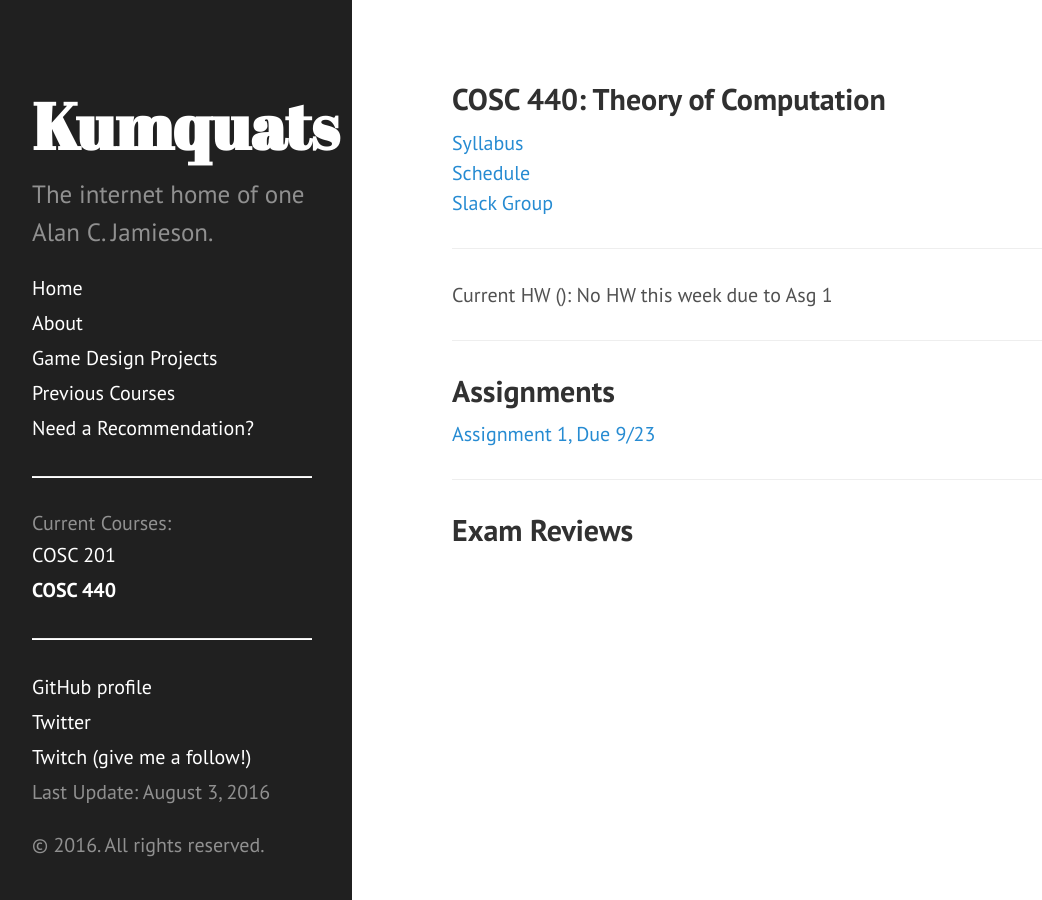
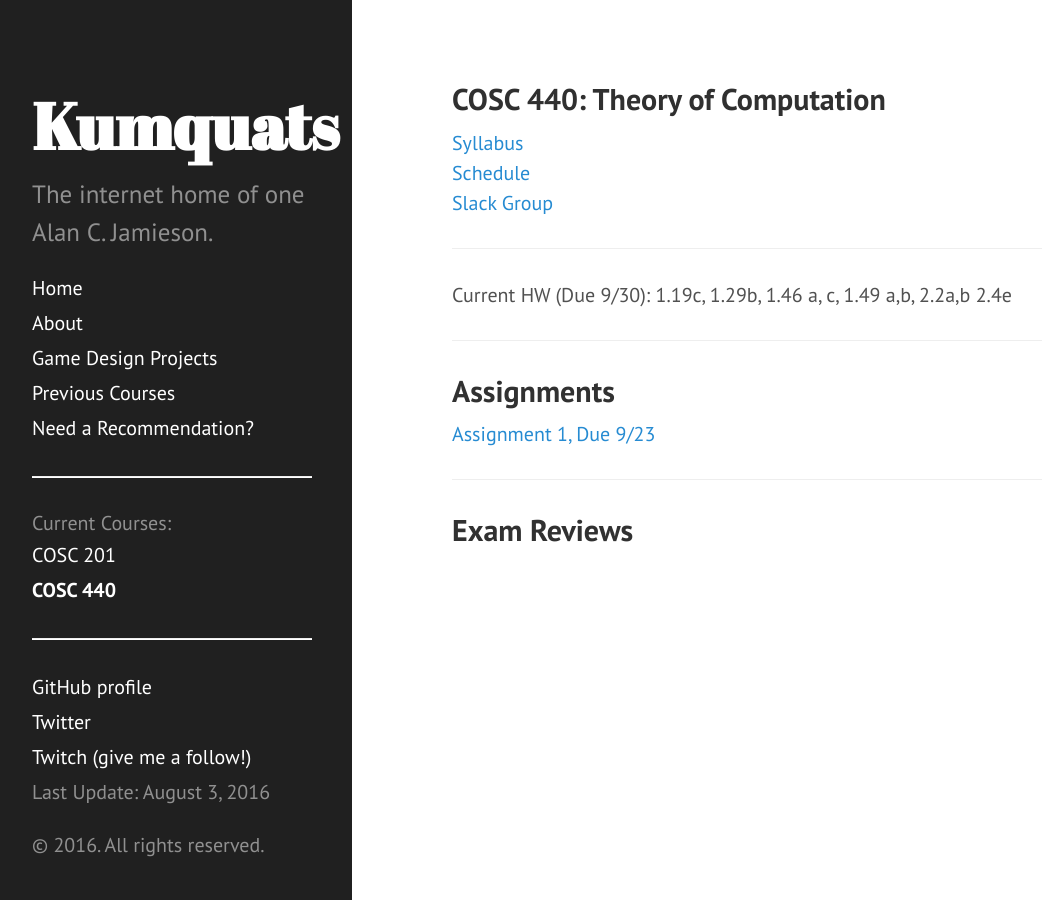
Before and after one commit to ripark/ripark.github.io, a Jekyll site: the page built from f16/cosc440.html, in a window 1280 px wide. Shown: the whole page, without its empty margins (8-1050 px from the left). Built offline with Jekyll 4.4.1, drawn with Linux system fonts in a browser that asks for light colours; Markdown is read by kramdown in place of the engine named in the settings.

Commit message:
HW update and lab

```diff
--- a/f16/cosc201.html
+++ b/f16/cosc201.html
@@ -28,6 +28,8 @@ Katie - Thursday 8-10pm
 <br>
 <a href="http://ripark.github.io/f16/COSC201Lab3.pdf">Lab 3 - Due 9/27</a>
 <br>
+<a href="http://ripark.github.io/f16/COSC201Lab4.pdf">Lab 4 - Due 10/4</a>
+<br>
 <hr>
 <h2> Exam Reviews </h2>
 <hr>
--- a/f16/cosc440.html
+++ b/f16/cosc440.html
@@ -10,7 +10,7 @@ shorttitle: "COSC 440"
 <br>
 <a href="https://smcmcs.slack.com/messages/cosc440/">Slack Group</a>
 <hr>
-Current HW (): No HW this week due to Asg 1
+Current HW (Due 9/30): 1.19c, 1.29b, 1.46 a, c, 1.49 a,b, 2.2a,b 2.4e
 <hr>
 <h2> Assignments </h2>
 <a href="http://ripark.github.io/f16/COSC440Asg1.pdf">Assignment 1, Due 9/23</a>
```
Also changed, not shown: 1 other file.
